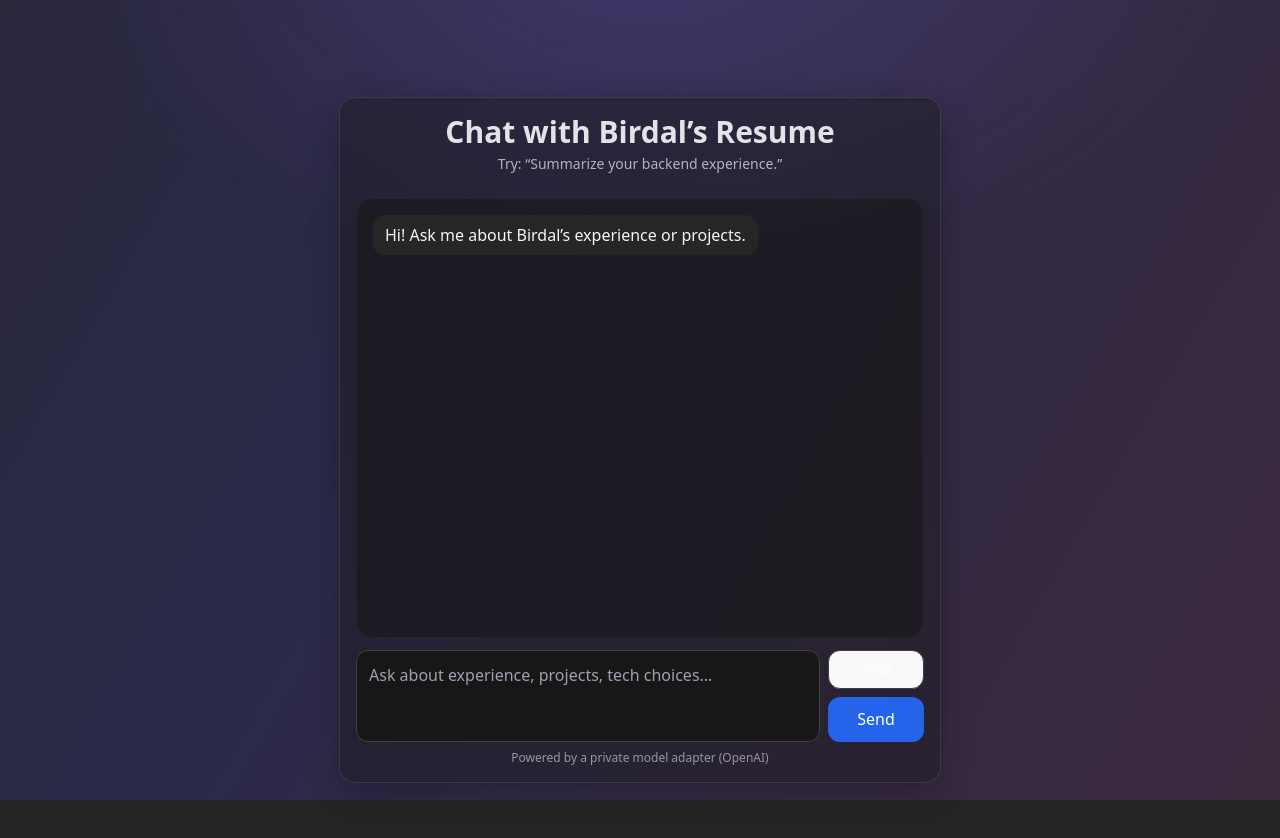
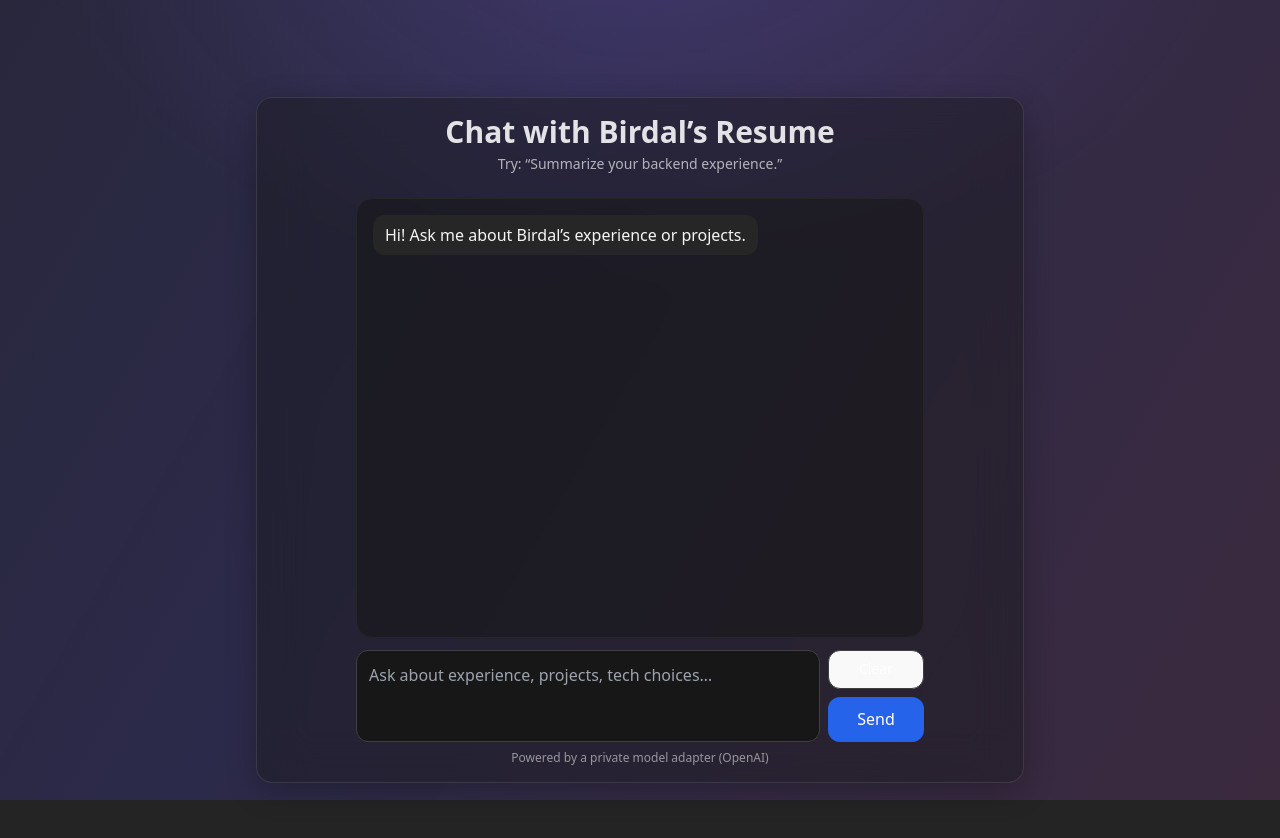
Before and after one commit to birdalserbest/resume-website, a React (Vite) app in the folder frontend/: page / in a window 1280 px wide. Shown: the top 838 px of the page. Built offline with nearby package versions, Linux system fonts and the light colour scheme; no server answers.

Commit message:
frontend fixes

```diff
--- a/frontend/index.html
+++ b/frontend/index.html
@@ -3,7 +3,7 @@
   <head>
     <meta charset="UTF-8" />
     <link rel="icon" type="image/svg+xml" href="/vite.svg" />
-    <meta name="viewport" content="width=device-width, initial-scale=1, viewport-fit=cover" />
+    <meta name="viewport" content="width=device-width, initial-scale=1, viewport-fit=cover, maximum-scale=1" />
     <title>frontend</title>
   </head>
   <body>
--- a/frontend/src/index.css
+++ b/frontend/src/index.css
@@ -2,21 +2,42 @@
 @tailwind components;
 @tailwind utilities;
 
-/* Put global element styles in the base layer */
+/* Global base styles */
 @layer base {
   :root {
     font-family: system-ui, Avenir, Helvetica, Arial, sans-serif;
     line-height: 1.5;
     font-weight: 400;
-
     color-scheme: dark;
     color: rgba(255, 255, 255, 0.87);
     background-color: #242424;
-
     font-synthesis: none;
     text-rendering: optimizeLegibility;
     -webkit-font-smoothing: antialiased;
     -moz-osx-font-smoothing: grayscale;
+  }
+
+  /* Prevent Safari auto-zoom and layout shift */
+  html {
+    -webkit-text-size-adjust: 100%;
+    width: 100%;
+    overflow-x: hidden;
+  }
+
+  body {
+    margin: 0;
+    min-width: 320px;
+    min-height: 100vh;
+    width: 100%;
+    overflow-x: hidden;
+  }
+
+  /* Keep inputs readable on iOS (prevents zoom on focus) */
+  input,
+  textarea,
+  select,
+  button {
+    font-size: 16px;
   }
 
   a {
@@ -24,16 +45,9 @@
     color: #646cff;
     text-decoration: inherit;
   }
+
   a:hover {
     color: #535bf2;
-  }
-
-  body {
-    margin: 0;
-    display: flex;
-    place-items: center;
-    min-width: 320px;
-    min-height: 100vh;
   }
 
   h1 {
@@ -42,7 +56,7 @@
   }
 }
 
-/* Component-level styles (buttons, cards, etc.) go in the components layer */
+/* Component styles */
 @layer components {
   button {
     border-radius: 8px;
@@ -55,9 +69,11 @@
     cursor: pointer;
     transition: border-color 0.25s;
   }
+
   button:hover {
     border-color: #646cff;
   }
+
   button:focus,
   button:focus-visible {
     outline: 4px auto -webkit-focus-ring-color;
@@ -70,6 +86,7 @@
   }
 }
 
+/* Gradient animation utility */
 @keyframes gradient-pan {
   0% {
     background-position: 0% 50%;
@@ -85,6 +102,7 @@
 .animate-gradient-pan {
   animation: gradient-pan 18s ease-in-out infinite;
 }
+
 .bg-200 {
   background-size: 200% 200%;
 }
```
